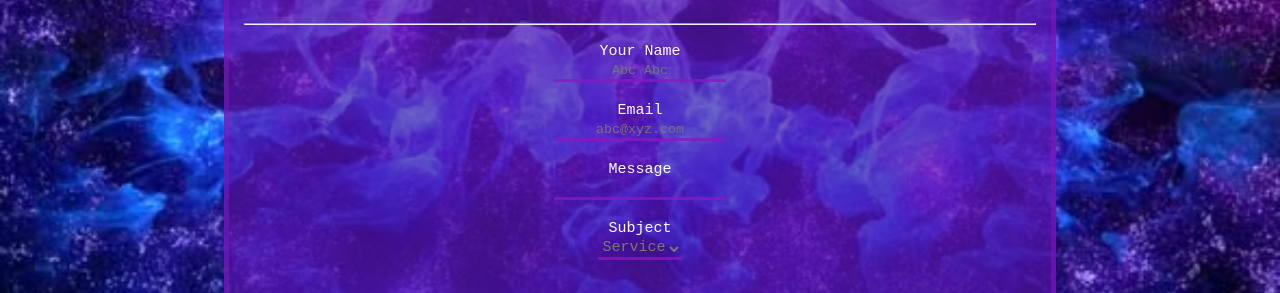
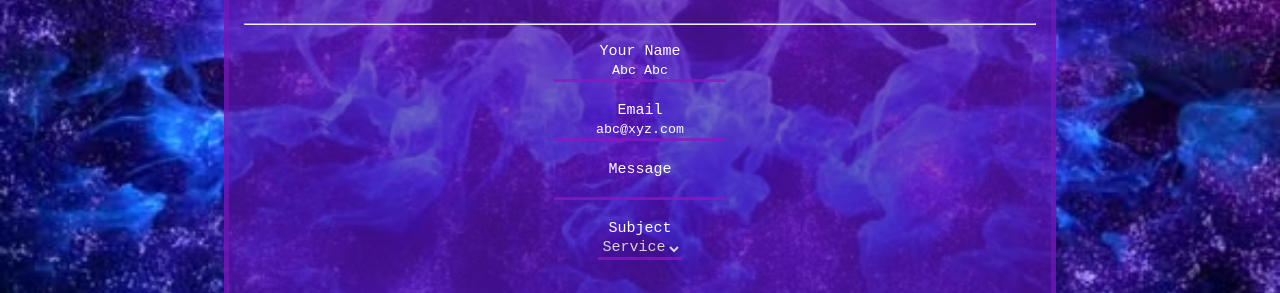
Before and after one commit to ValentinaRoy/progradg, a plain HTML site: page index.html in a window 1280 px wide. Shown: the part 311-604 px from the top of the page. Drawn offline with Linux system fonts and the light colour scheme.

Commit message:
commit meesage

```diff
--- a/stylee.css
+++ b/stylee.css
@@ -42,7 +42,7 @@ select
 
     font-family: monospace;
     font-size: 15px;
-    color: rgb(120, 120, 120);
+    color: rgb(212, 212, 212);
 }
 span{
 
@@ -83,3 +83,7 @@ input[type="submit"]{
 
     background-color:  rgba(121, 23, 174, 0.77);
 }
+::placeholder {
+    color: rgb(255, 255, 255);
+    opacity: 1;
+  }
```
